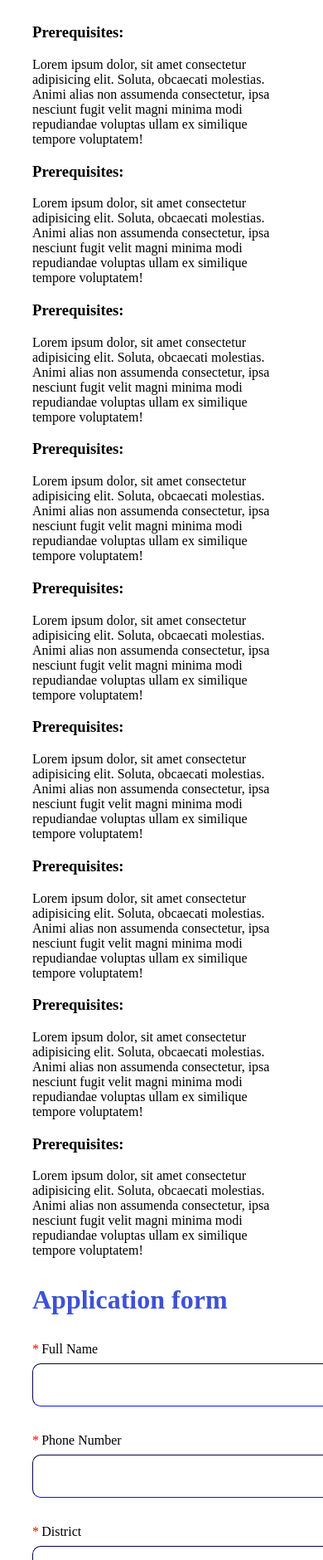
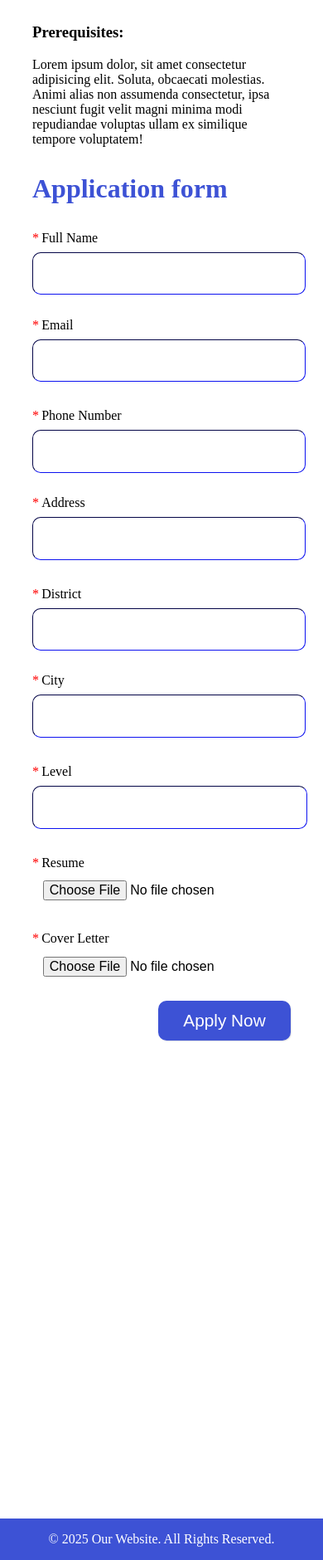
Before and after one commit to SongThun/Job-headhunter-app, a PHP site: page /pages/jobdescription.html in a window 390 px wide. Shown: the part 720-2600 px from the top of the page at 83% size. Run offline with PHP 8.4, Linux system fonts and the light colour scheme; some libraries are stand-ins or nearby versions.

Commit message:
Add files via upload

```diff
--- a/JobHunter/pages/jobdescription.html
+++ b/JobHunter/pages/jobdescription.html
@@ -155,6 +155,7 @@
     .description .job-description-sub{
       display: grid;
       grid-template-columns: repeat(2, 1fr);
+      /* grid-template-columns: repeat(auto-fit, minmax(10rem, 1fr)); */
     }
     @media (max-width: 795px) {
       .description .job-description-sub{
@@ -263,10 +264,78 @@
       margin: .5rem 0;
     }
 
-    @media (max-width: 1472px){
+
+    @media (max-width: 1836px){
+      .form-row input{
+        width: 41rem;
+      }
+    }
+    @media (max-width: 1718px){
+      .form-row input{
+        width: 38.5rem;
+      }
+    }
+    @media (max-width: 1620px){
+      .form-row input{
+        width: 36rem;
+      }
+    }
+    @media (min-width: 1516px){
+      .form-row-1 input{
+        width: 98%;
+      }
+    }
+    @media (max-width: 1515px) {
       .form-row input,
       .form-row-1 input{
+        height: 2.5rem;
+        width: 35rem;
+        border-radius: 10px;
+        border-width: 1px;
+        border-color: var(--deep-blue);
+        outline: none;
+        font-size: 1rem;
+        padding: .3rem .8rem;
+    }
+      .form-row-1 input{
+        width: 74rem;
+      }
+    }
+    @media (max-width: 1472px){
+      .form-row input{
         width: 30rem;
+      }
+      .form-row-1 input{
+        width: 97.5%;
+      }
+    }
+    @media (max-width: 1283px){
+      .form-row input{
+        width: 25rem;
+      }
+      .form-row-1 input{
+        width: 97.5%;
+      }
+    }
+    @media (max-width: 1079px){
+      .form-row input{
+        width: 20rem;
+      }
+      .form-row-1 input{
+        width: 97.5%;
+      }
+    }
+    @media (max-width: 884px){
+      .form-row{
+        display: flex;
+        flex-direction: column;
+        row-gap: 1.7rem;
+      }
+      .form-row input{
+        width: 97%;
+      }
+      .form-row-1 input{
+        width: 97.5%;
       }
     }
   </style>
@@ -306,30 +375,6 @@
           <div class="job-description-section">
             <div class="file-box"></div>
             <div class="job-details">
-              <h3>Prerequisites: </h3>
-              <p>Lorem ipsum dolor, sit amet consectetur adipisicing elit. Soluta, obcaecati molestias. Animi alias non assumenda consectetur, ipsa nesciunt fugit velit magni minima modi repudiandae voluptas ullam ex similique tempore voluptatem!</p>
-
-              <h3>Prerequisites: </h3>
-              <p>Lorem ipsum dolor, sit amet consectetur adipisicing elit. Soluta, obcaecati molestias. Animi alias non assumenda consectetur, ipsa nesciunt fugit velit magni minima modi repudiandae voluptas ullam ex similique tempore voluptatem!</p>
-
-              <h3>Prerequisites: </h3>
-              <p>Lorem ipsum dolor, sit amet consectetur adipisicing elit. Soluta, obcaecati molestias. Animi alias non assumenda consectetur, ipsa nesciunt fugit velit magni minima modi repudiandae voluptas ullam ex similique tempore voluptatem!</p>
-
-              <h3>Prerequisites: </h3>
-              <p>Lorem ipsum dolor, sit amet consectetur adipisicing elit. Soluta, obcaecati molestias. Animi alias non assumenda consectetur, ipsa nesciunt fugit velit magni minima modi repudiandae voluptas ullam ex similique tempore voluptatem!</p>
-
-              <h3>Prerequisites: </h3>
-              <p>Lorem ipsum dolor, sit amet consectetur adipisicing elit. Soluta, obcaecati molestias. Animi alias non assumenda consectetur, ipsa nesciunt fugit velit magni minima modi repudiandae voluptas ullam ex similique tempore voluptatem!</p>
-
-              <h3>Prerequisites: </h3>
-              <p>Lorem ipsum dolor, sit amet consectetur adipisicing elit. Soluta, obcaecati molestias. Animi alias non assumenda consectetur, ipsa nesciunt fugit velit magni minima modi repudiandae voluptas ullam ex similique tempore voluptatem!</p>
-
-              <h3>Prerequisites: </h3>
-              <p>Lorem ipsum dolor, sit amet consectetur adipisicing elit. Soluta, obcaecati molestias. Animi alias non assumenda consectetur, ipsa nesciunt fugit velit magni minima modi repudiandae voluptas ullam ex similique tempore voluptatem!</p>
-
-              <h3>Prerequisites: </h3>
-              <p>Lorem ipsum dolor, sit amet consectetur adipisicing elit. Soluta, obcaecati molestias. Animi alias non assumenda consectetur, ipsa nesciunt fugit velit magni minima modi repudiandae voluptas ullam ex similique tempore voluptatem!</p>
-
               <h3>Prerequisites: </h3>
               <p>Lorem ipsum dolor, sit amet consectetur adipisicing elit. Soluta, obcaecati molestias. Animi alias non assumenda consectetur, ipsa nesciunt fugit velit magni minima modi repudiandae voluptas ullam ex similique tempore voluptatem!</p>
 
```
Also changed, not shown: JobHunter/css/jobdescription.css (+70 -1 lines), JobHunter/css/jobposts.css (+133 -2 lines), JobHunter/pages/jobposts.html (+41 -2 lines).
